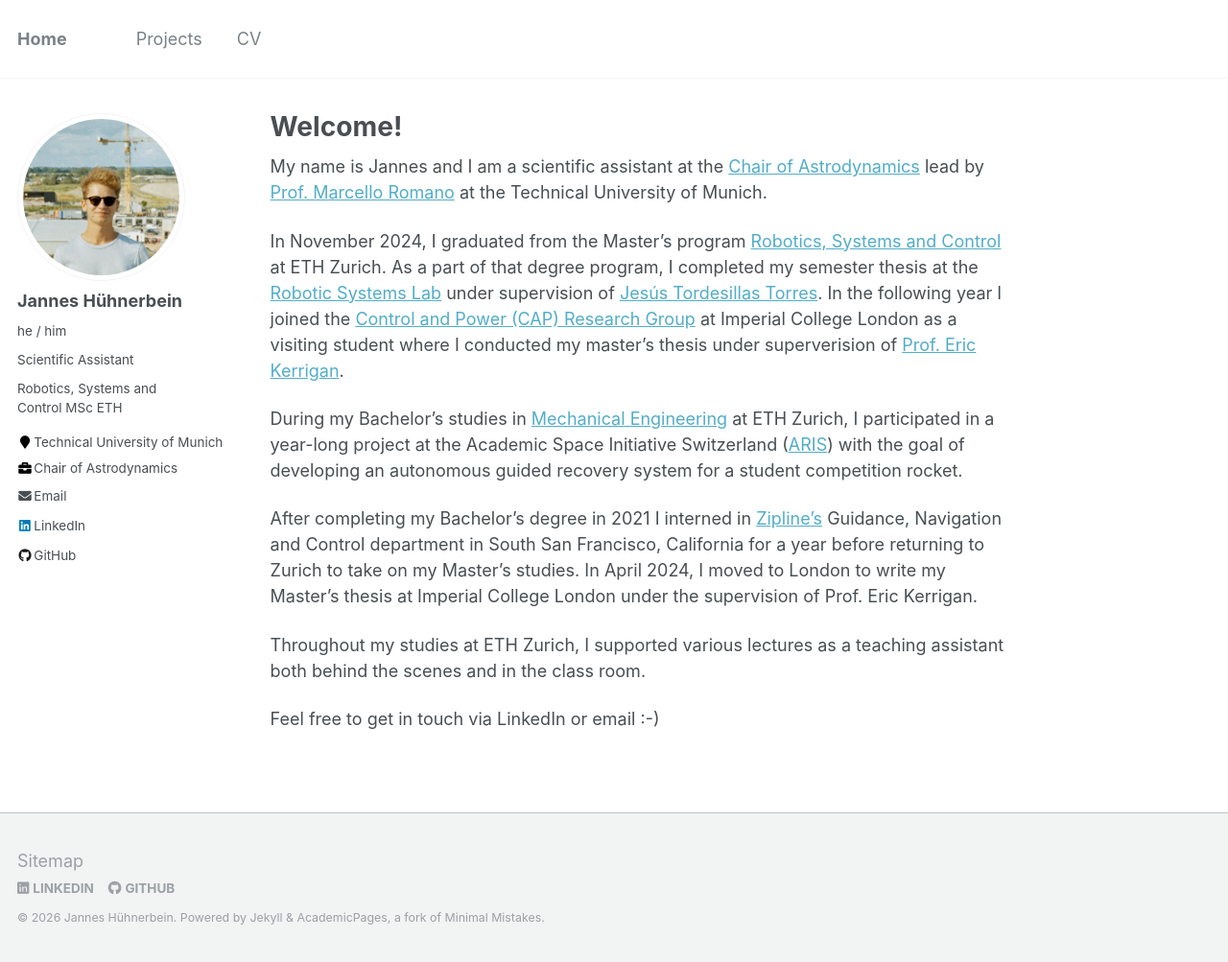
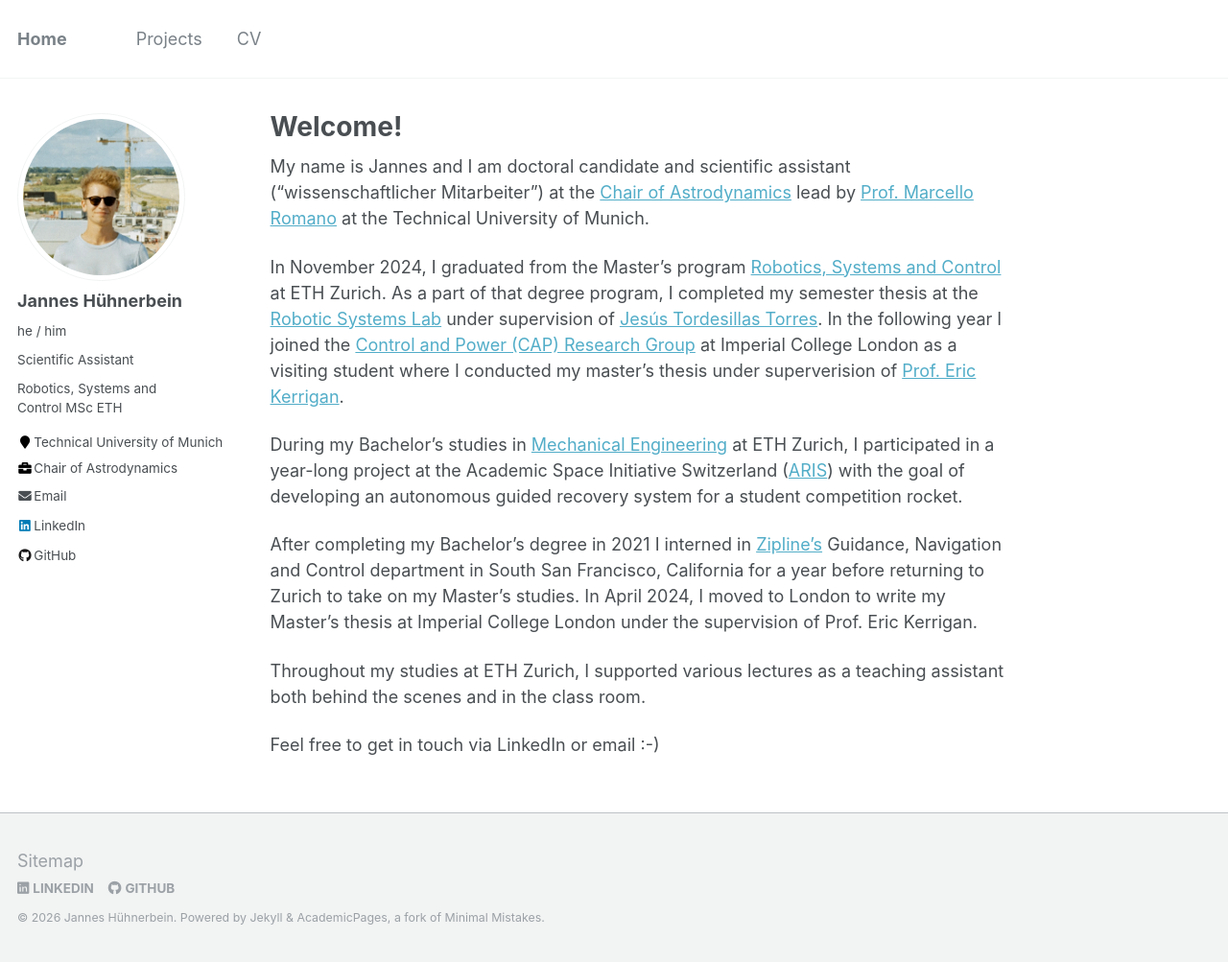
Before and after one commit to janneshb/huehnerbe.in, a Jekyll site: the page built from _pages/about.md, in a window 1280 px wide and 1003 px high. Shown: the whole window at 96% size. Built offline with Jekyll 4.4.1, drawn with Linux system fonts in a browser that asks for light colours; comment, search, counter and statistics services are not loaded.

Commit message:
updated CV

```diff
--- a/_pages/about.md
+++ b/_pages/about.md
@@ -7,7 +7,7 @@ redirect_from:
   - /about.html
 ---
 
-My name is Jannes and I am a scientific assistant at the <a href="https://www.asg.ed.tum.de/en/coa/home/" target="_blank" rel="noopener noreferrer">Chair of Astrodynamics</a> lead by <a href="https://www.marcelloromano.info/" target="_blank" rel="noopener noreferrer">Prof. Marcello Romano</a> at the Technical University of Munich.
+My name is Jannes and I am doctoral candidate and scientific assistant ("wissenschaftlicher Mitarbeiter") at the <a href="https://www.asg.ed.tum.de/en/coa/home/" target="_blank" rel="noopener noreferrer">Chair of Astrodynamics</a> lead by <a href="https://www.marcelloromano.info/" target="_blank" rel="noopener noreferrer">Prof. Marcello Romano</a> at the Technical University of Munich.
 
 In November 2024, I graduated from the Master's program <a href="https://ethz.ch/en/studies/master/degree-programmes/engineering-sciences/robotics-systems-and-control.html" target="_blank" rel="noopener noreferrer">Robotics, Systems and Control</a> at ETH Zurich.
 As a part of that degree program, I completed my semester thesis at the <a href="https://rsl.ethz.ch/" target="_blank"  rel="noopener noreferrer">Robotic Systems Lab</a> under supervision of <a href="https://jtorde.github.io/" target="_blank" rel="noopener noreferrer">Jesús Tordesillas Torres</a>.
```
Also changed, not shown: 1 other file.
